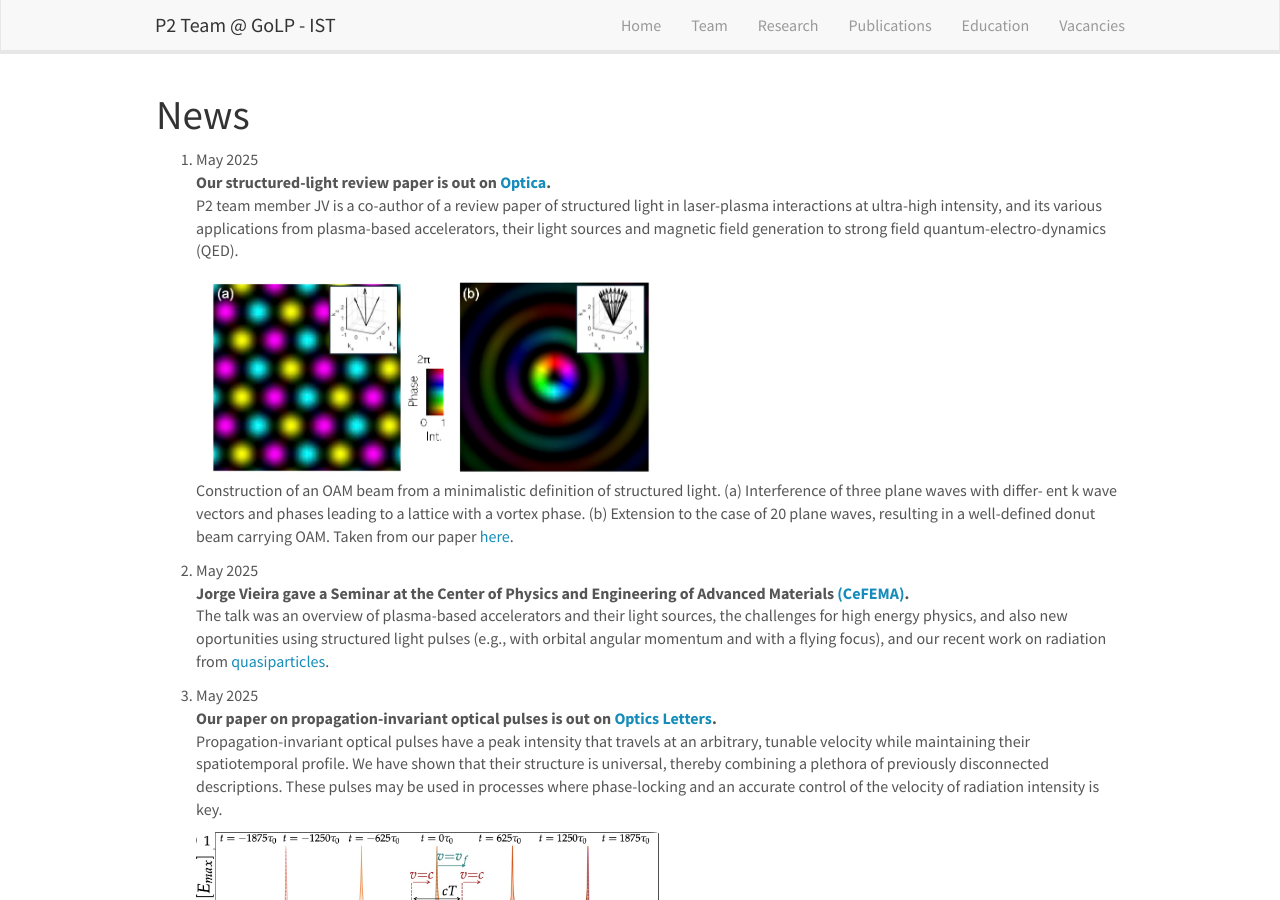
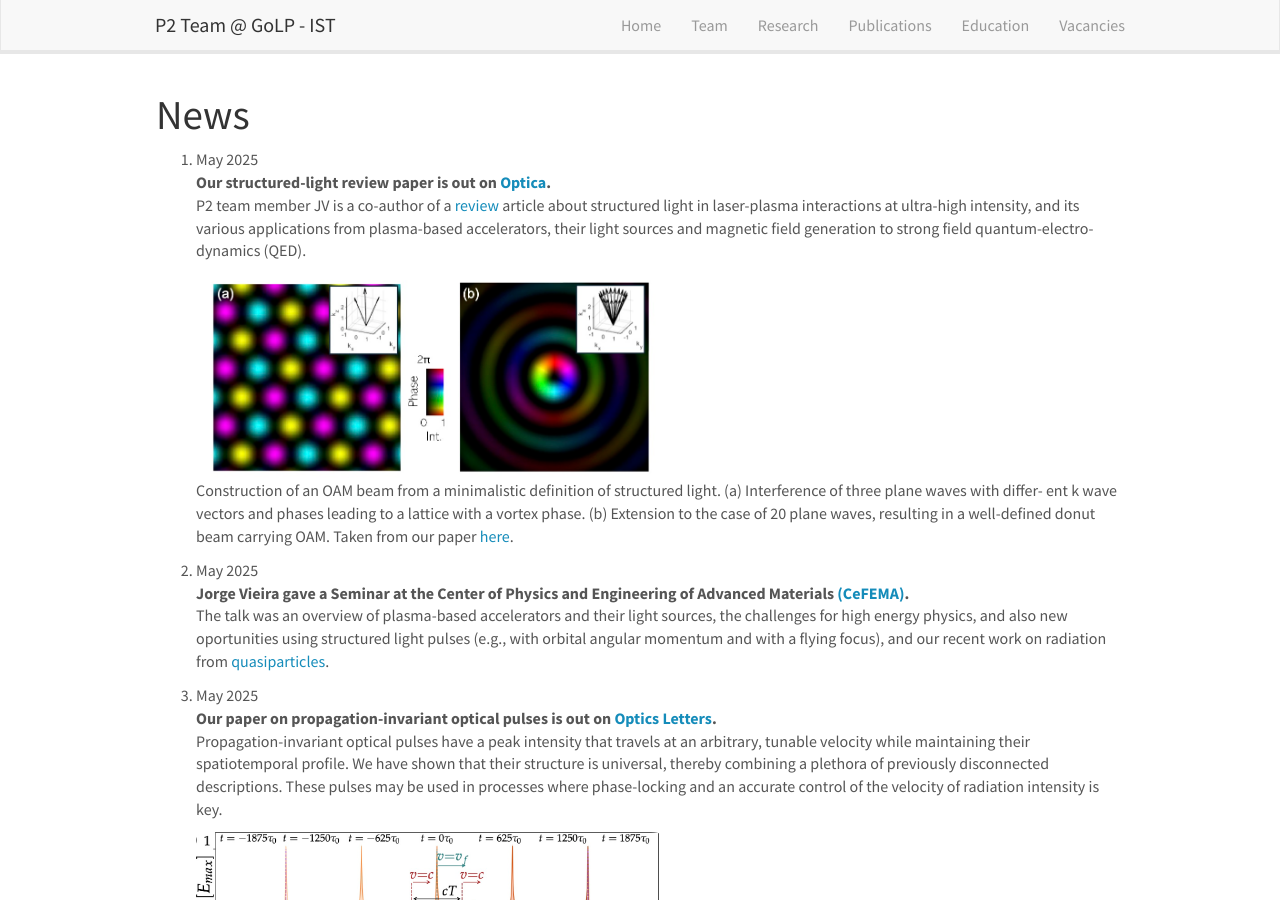
Before and after one commit to p2team/p2team.github.io, a Jekyll site: the page built from _pages/allnews.md, in a window 1280 px wide and 900 px high. Built offline with Jekyll 4.4.1, drawn with Linux system fonts in a browser that asks for light colours; nearby versions of some CDN libraries.

Commit message:
review optica paper 3

```diff
--- a/_data/news.yml
+++ b/_data/news.yml
@@ -1,6 +1,6 @@
 - date: 23. May 2025
   headline: Our structured-light review paper is out on [Optica](https://doi.org/10.1364/OPTICA.558754).
-  fullstory: P2 team member JV is a co-author of a review paper of structured light in laser-plasma interactions at ultra-high intensity, and its various applications from plasma-based accelerators, their light sources and magnetic field generation to strong field quantum-electro-dynamics (QED).
+  fullstory: P2 team member JV is a co-author of a [review](https://doi.org/10.1364/OPTICA.558754) article about structured light in laser-plasma interactions at ultra-high intensity, and its various applications from plasma-based accelerators, their light sources and magnetic field generation to strong field quantum-electro-dynamics (QED).
   number_photo: 1
   photo: Optica-review-2025.jpg
   photo_caption: Construction of an OAM beam from a minimalistic definition of structured light. (a) Interference of three plane waves with differ- ent k wave vectors and phases leading to a lattice with a vortex phase. (b) Extension to the case of 20 plane waves, resulting in a well-defined donut beam carrying OAM. Taken from our paper [here](https://doi.org/10.1364/OPTICA.558754).
```
